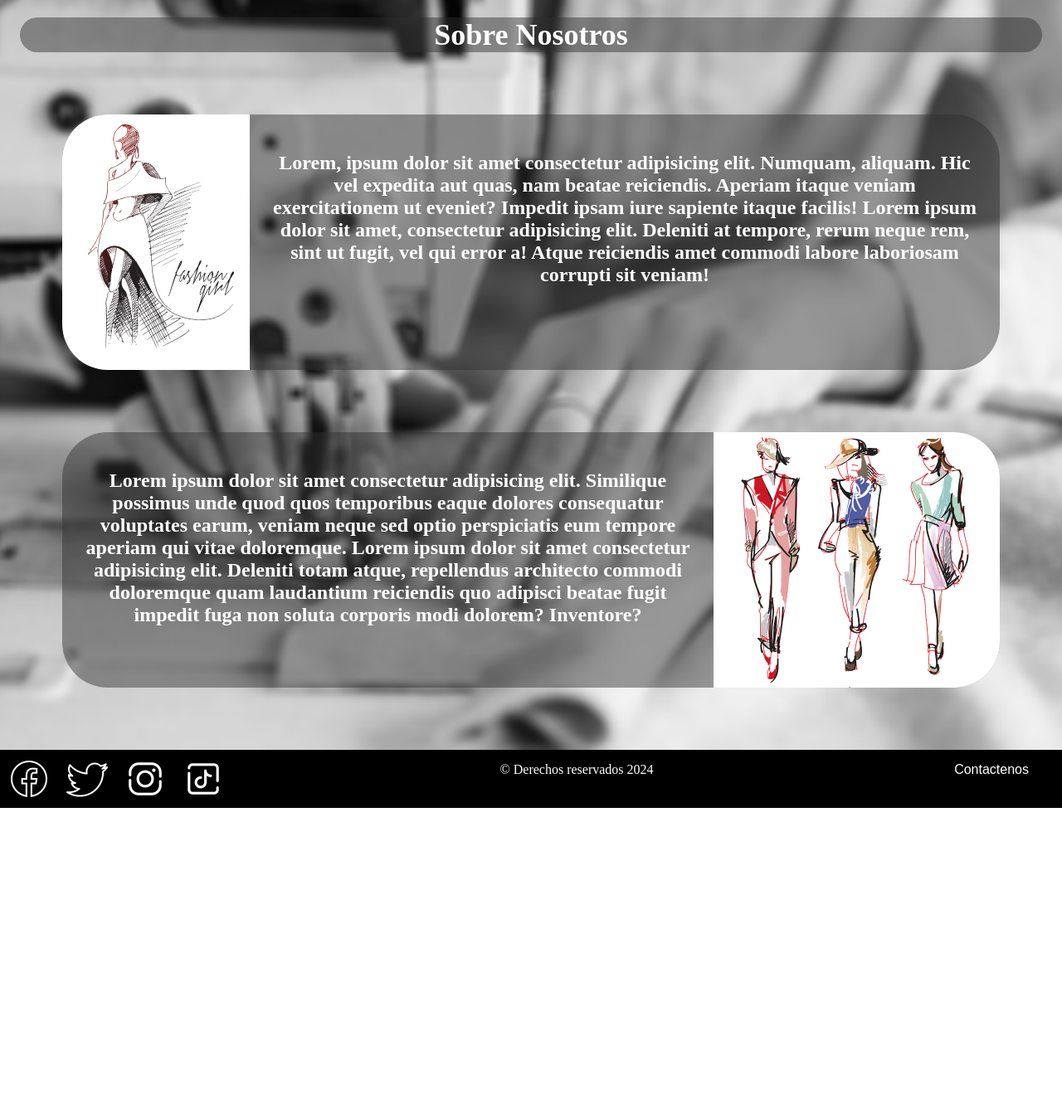
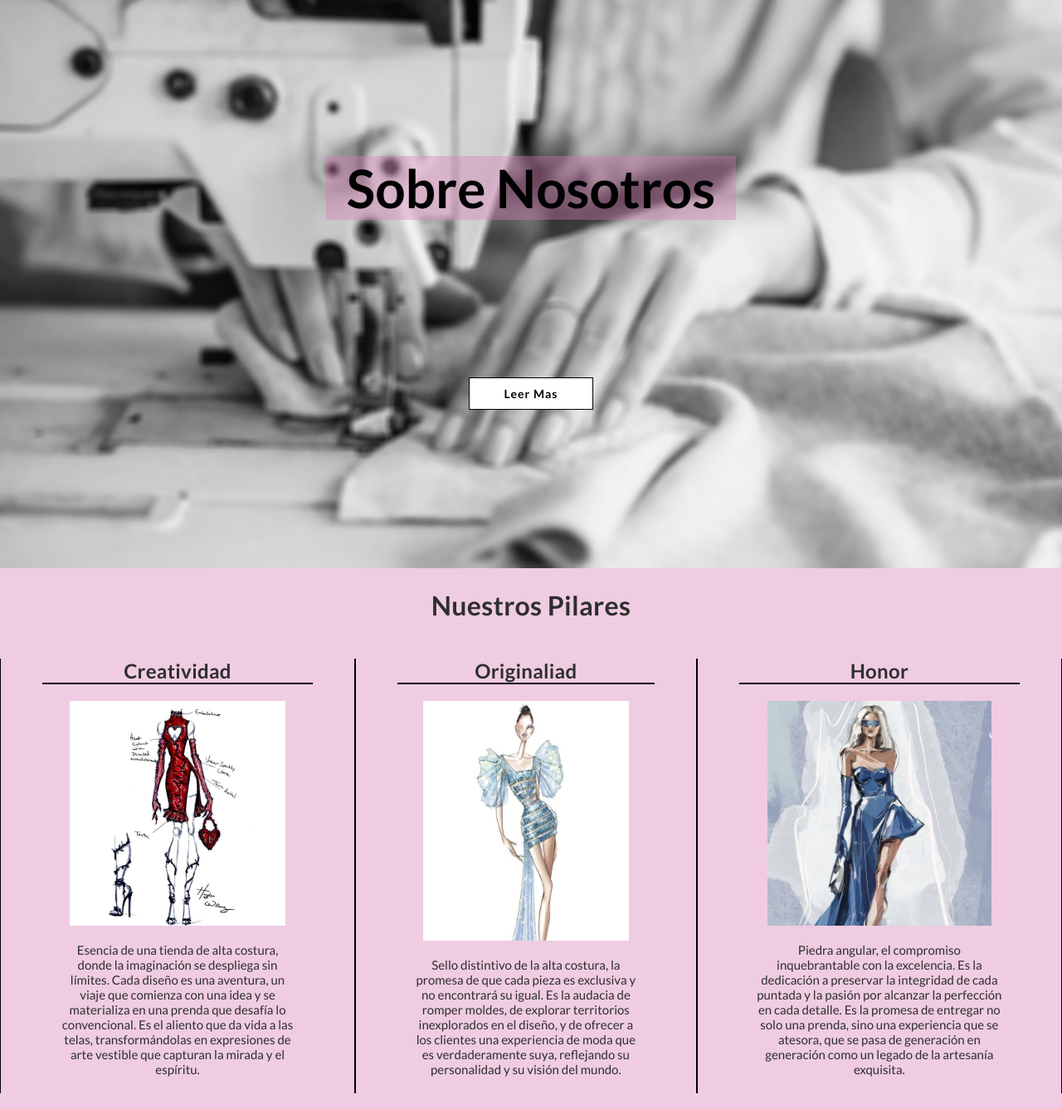
Before and after one commit to andresperozo/Modrah_Strore_CoderHouse, a website: page pages/sobrenosotros.html in a window 1280 px wide. Shown: the part 143-1480 px from the top of the page at 83% size. Before the commit the page ends 1117 px from the top, so only its background shows below. Drawn offline with Linux system fonts and the light colour scheme; a web font is replaced by a local one.

Commit message:
Actualizacion en Sobre Nosotros

```diff
--- a/pages/sobrenosotros.html
+++ b/pages/sobrenosotros.html
@@ -43,31 +43,47 @@
             </div>
         </nav>
     </header>
-    <main >
+    <main>
         <section class="fondo">
             <h2>
                 Sobre Nosotros
             </h2>
-            <div class="articulos">
-                <article>
-                    <img src="../assets/img/sobrenosotros/img1.png" alt="">
-                    <p>Lorem, ipsum dolor sit amet consectetur adipisicing elit. Numquam, aliquam. Hic vel expedita aut
-                        quas, nam beatae reiciendis. Aperiam itaque veniam exercitationem ut eveniet? Impedit ipsam iure
-                        sapiente itaque facilis! Lorem ipsum dolor sit amet, consectetur adipisicing elit. Deleniti at
-                        tempore, rerum neque rem, sint ut fugit, vel qui error a! Atque reiciendis amet commodi labore
-                        laboriosam corrupti sit veniam!</p>
-                </article>
-                <article>
-
-                    <p>Lorem ipsum dolor sit amet consectetur adipisicing elit. Similique possimus unde quod quos
-                        temporibus eaque dolores consequatur voluptates earum, veniam neque sed optio perspiciatis eum
-                        tempore aperiam qui vitae doloremque. Lorem ipsum dolor sit amet consectetur adipisicing elit.
-                        Deleniti totam atque, repellendus architecto commodi doloremque quam laudantium reiciendis quo
-                        adipisci beatae fugit impedit fuga non soluta corporis modi dolorem? Inventore?</p>
-                    <img src="../assets/img/sobrenosotros/img2.png" alt="">
-                </article>
+            <button>Leer Mas</button>
+        </section>
+        <section>
+            <h3 class="nuestrosPilares">Nuestros Pilares</h3>
+            <div class="snPilares">
+                <div>
+                    <h4>
+                        Creatividad
+                    </h4>
+                    <img src="../assets/img/sobrenosotros/creatividad.jpg" alt="">
+                    <p>Esencia de una tienda de alta costura, donde la imaginación se despliega sin límites. Cada diseño es una aventura, un viaje que comienza con una idea y se materializa en una prenda que desafía lo convencional. Es el aliento que da vida a las telas, transformándolas en expresiones de arte vestible que capturan la mirada y el espíritu.</p>
+                </div>
+                <div>
+                    <h4>
+                        Originaliad
+                    </h4>
+                    <img src="../assets/img/sobrenosotros/originalidad.jpg" alt="">
+                    <p>Sello distintivo de la alta costura, la promesa de que cada pieza es exclusiva y no encontrará su igual. Es la audacia de romper moldes, de explorar territorios inexplorados en el diseño, y de ofrecer a los clientes una experiencia de moda que es verdaderamente suya, reflejando su personalidad y su visión del mundo.</p>
+                </div>
+                <div>
+                    <h4>
+                        Honor
+                    </h4>
+                    <img src="../assets/img/sobrenosotros/honor.jpg" alt="">
+                    <p>Piedra angular, el compromiso inquebrantable con la excelencia. Es la dedicación a preservar la integridad de cada puntada y la pasión por alcanzar la perfección en cada detalle. Es la promesa de entregar no solo una prenda, sino una experiencia que se atesora, que se pasa de generación en generación como un legado de la artesanía exquisita.</p>
+                </div>
             </div>
         </section>
+        <section class="snSeccion2">
+            <div>
+                <h4>Nuestra Historia</h4>
+                <p><br>Elegancia Hecha a Medida<br><br>En el París de los sueños, Modrah nació como un suspiro de seda. <strong>Eveline Dufresne</strong>, visionaria y modista, tejió un legado de belleza eterna. Vestidos que desafiaban la gravedad, desfiles mágicos y un arte que trascendía el tiempo. Modrah: donde la alta costura se convirtió en un rito sagrado.</p>
+            </div>
+            <img src="../assets/img/sobrenosotros/history.jpg" alt="">
+        </section>
+
     </main>
     <footer>
         <section>
--- a/scss/styles.scss
+++ b/scss/styles.scss
@@ -281,17 +281,21 @@ nav {
 		}
 	}
 }
+
 footer {
 	width: 100%;
 	background-color: $background-color_2;
+
 	section {
 		display: flex;
 		flex-direction: row;
 		justify-content: space-between;
+
 		span {
 			color: $color_1;
 			margin-top: 15px;
 		}
+
 		div {
 			display: flex;
 			flex-wrap: wrap;
@@ -301,6 +305,7 @@ footer {
 		}
 	}
 }
+
 .contactenos {
 	margin: 15px 40px;
 	text-decoration: none;
@@ -310,6 +315,7 @@ footer {
 	font-size: 16px;
 	font-weight: 400;
 }
+
 .colecciones {
 	h2 {
 		text-align: center;
@@ -319,10 +325,12 @@ footer {
 		font-weight: 800;
 		font-size: 36px;
 	}
-	.secSummer{
+
+	.secSummer {
 		display: grid;
 		grid-template-columns: repeat(2, 1fr);
-		article{
+
+		article {
 			display: flex;
 			flex-direction: column;
 			align-items: center;
@@ -331,7 +339,7 @@ footer {
 			gap: 20px;
 			justify-content: space-evenly;
 
-			h3{
+			h3 {
 				color: rgb(46, 46, 46);
 				font-size: 3rem;
 				text-align: center;
@@ -344,7 +352,8 @@ footer {
 				font-weight: 700;
 				font-style: normal;
 			}
-			p{
+
+			p {
 				font-family: "Lato", sans-serif;
 				font-weight: 400;
 				font-style: normal;
@@ -359,7 +368,8 @@ footer {
 				padding-inline: 100px;
 
 			}
-			button{
+
+			button {
 				font-family: "Lato", sans-serif;
 				font-weight: 400;
 				font-style: normal;
@@ -378,27 +388,32 @@ footer {
 				padding-top: 20px;
 				padding-right: 14px;
 				padding-bottom: 20px;
-				&:hover{
+
+				&:hover {
 					transition: 0.5s;
 					background-color: black;
 					color: white;
 				}
 			}
-			img{
+
+			img {
 				object-fit: contain;
 				height: 50%;
 			}
 		}
-		img{
+
+		img {
 			height: 100%;
 			width: 100%;
 			object-fit: cover;
 		}
 	}
-	.secNight{
+
+	.secNight {
 		display: grid;
 		grid-template-columns: repeat(2, 1fr);
-		article{
+
+		article {
 			display: flex;
 			flex-direction: column;
 			align-items: center;
@@ -407,7 +422,7 @@ footer {
 			gap: 20px;
 			justify-content: space-evenly;
 
-			h3{
+			h3 {
 				color: white;
 				font-size: 3rem;
 				text-align: center;
@@ -420,7 +435,8 @@ footer {
 				font-weight: 700;
 				font-style: normal;
 			}
-			p{
+
+			p {
 				font-family: "Lato", sans-serif;
 				font-weight: 400;
 				font-style: normal;
@@ -436,7 +452,8 @@ footer {
 				color: white;
 
 			}
-			button{
+
+			button {
 				font-family: "Lato", sans-serif;
 				font-weight: 400;
 				font-style: normal;
@@ -455,27 +472,32 @@ footer {
 				padding-top: 20px;
 				padding-right: 14px;
 				padding-bottom: 20px;
-				&:hover{
+
+				&:hover {
 					transition: 0.5s;
 					background-color: black;
 					color: white;
 				}
 			}
-			img{
+
+			img {
 				object-fit: contain;
 				height: 50%;
 			}
 		}
-		img{
+
+		img {
 			height: 100%;
 			width: 100%;
 			object-fit: cover;
 		}
 	}
-	.secOcean{
+
+	.secOcean {
 		display: grid;
 		grid-template-columns: repeat(2, 1fr);
-		article{
+
+		article {
 			display: flex;
 			flex-direction: column;
 			align-items: center;
@@ -484,7 +506,7 @@ footer {
 			gap: 20px;
 			justify-content: space-evenly;
 
-			h3{
+			h3 {
 				color: black;
 				font-size: 3rem;
 				text-align: center;
@@ -497,7 +519,8 @@ footer {
 				font-weight: 700;
 				font-style: normal;
 			}
-			p{
+
+			p {
 				font-family: "Lato", sans-serif;
 				font-weight: 400;
 				font-style: normal;
@@ -513,7 +536,8 @@ footer {
 				color: black;
 
 			}
-			button{
+
+			button {
 				font-family: "Lato", sans-serif;
 				font-weight: 400;
 				font-style: normal;
@@ -532,18 +556,21 @@ footer {
 				padding-top: 20px;
 				padding-right: 14px;
 				padding-bottom: 20px;
-				&:hover{
+
+				&:hover {
 					transition: 0.5s;
 					background-color: black;
 					color: white;
 				}
 			}
-			img{
+
+			img {
 				object-fit: contain;
 				height: 50%;
 			}
 		}
-		img{
+
+		img {
 			height: 100%;
 			width: 100%;
 			object-fit: cover;
@@ -631,6 +658,11 @@ footer {
 }
 
 .fondo {
+	display: flex;
+	flex-direction: column;
+	justify-content: space-evenly;
+	align-items: center;
+	height: 86vh;
 	overflow: auto;
 	background-size: cover;
 	background-position: center center;
@@ -638,41 +670,133 @@ footer {
 	background-image: url(../assets/img/sobrenosotros/background.png);
 
 	h2 {
-		background-color: $background-color_8;
-		border-radius: 55px;
-		color: $color_1;
-		margin: 1.5rem;
+		background-color: rgba(215, 125, 181, 0.388);
+		color: black;
+		padding: 0 25px 0 25px;
 		text-align: center;
-		font-family: "Italiana";
+		font-family: "Lato", sans-serif;
 		font-style: normal;
-		font-weight: 800;
-		font-size: 36px;
+		font-weight: 700;
+		font-size: 4rem;
+	}
+
+	button {
+		font-family: "Lato", sans-serif;
+		font-weight: 400;
+		font-style: normal;
+		color: black;
+		background-color: white;
+		border-width: 1px;
+		border-style: solid;
+		cursor: pointer;
+		transition: 0.5s;
+		font-size: 14px;
+		text-align: center;
+		font-weight: 700;
+		letter-spacing: 1px;
+		width: 150px;
+		padding-top: 10px;
+		padding-bottom: 10px;
+
+		&:hover {
+			transition: 0.5s;
+			background-color: black;
+			color: white;
+		}
 	}
 }
 
-.articulos {
-	article {
+.nuestrosPilares {
+	text-align: center;
+	background-color: rgba(215, 125, 181, 0.388);
+	color: #2e2e2e;
+	font-size: 2rem;
+	letter-spacing: 0.3px;
+	font-family: "Lato", sans-serif;
+	font-weight: 700;
+	padding: 25px;
+}
+
+.snPilares {
+	background-color: rgba(215, 125, 181, 0.388);
+	width: 100%;
+	display: flex;
+	flex-direction: row;
+	justify-content: space-evenly;
+	padding-bottom: 25px;
+	text-align: center;
+
+	div {
+
+		border-style: solid;
+		border-width: 0px 1px 0px 1px;
+		border-color: #000000;
+		transition: background 0.3s, border 0.3s, border-radius 0.3s, box-shadow 0.3s;
 		display: flex;
-		flex-direction: row;
-		color: $color_1;
-		background-color: $background-color_8;
-		margin: 75px;
-		border-radius: 55px;
-		overflow: hidden;
+		flex-direction: column;
+		justify-content: start;
+		align-items: center;
+		margin-top: 20px;
+		margin-bottom: 20px;
+		padding: 0 50px 0 50px;
+
+		h4 {
+			color: #2e2e2e;
+			font-size: 1.5rem;
+			letter-spacing: 0.3px;
+			font-family: "Lato", sans-serif;
+			font-weight: 700;
+			border-bottom: 2px solid black;
+			margin-bottom: 20px;
+			align-self: normal;
+		}
 
 		img {
-			object-fit: cover;
+			width: 80%;
+			height: 80%;
 		}
 
 		p {
-			margin: 25px;
-			text-align: center;
-			padding-top: 20px;
-			font-family: $font-family_2;
-			font-style: normal;
-			font-weight: 600;
+			margin: 20px;
+			color: #2e2e2e;
+			font-size: 15px;
+			font-family: "Lato", sans-serif;
+			font-weight: 400;
+		}
+	}
+}
+
+.snSeccion2 {
+	display: grid;
+	grid-template-columns: repeat(2, 1fr);
+	align-items: center;
+	background-color: rgba(195, 84, 152, 0.477);
+
+	div {
+		text-align: center;
+		padding: 50px;
+		margin: 50px;
+
+		h4 {
+			color: #2e2e2e;
+			font-size: 56px;
+			font-family: "Lato", sans-serif;
+			font-weight: 700;
+		}
+
+		p {
+			color: #2e2e2e;
 			font-size: 24px;
+			font-family: "Lato", sans-serif;
+			font-weight: 400;
 		}
+	}
+
+	img {
+		width: 100%;
+		height: 100%;
+		object-fit: cover;
+
 	}
 }
 
@@ -723,24 +847,27 @@ footer {
 			margin-inline: 20px;
 		}
 	}
-	.colecciones{
+
+	.colecciones {
 		.secSummer {
-			article{
-				p{
+			article {
+				p {
 					padding: 0;
 				}
 			}
 		}
-		.secNight{
-			article{
-				p{
+
+		.secNight {
+			article {
+				p {
 					padding: 0;
 				}
 			}
 		}
-		.secOcean{
-			article{
-				p{
+
+		.secOcean {
+			article {
+				p {
 					padding: 0;
 				}
 			}
@@ -825,29 +952,44 @@ footer {
 	.destacadosmain {
 		gap: 20px;
 	}
-	.colecciones{
-		.secSummer{
-			article{
+
+	.colecciones {
+		.secSummer {
+			article {
 				padding: 15px;
-				h3{
+
+				h3 {
 					font-size: 2.25rem;
 				}
 			}
 		}
-		.secNight{
-			article{
+
+		.secNight {
+			article {
 				padding: 15px;
-				h3{
+
+				h3 {
 					font-size: 2.25rem;
 				}
 			}
 		}
-		.secOcean{
-			article{
+
+		.secOcean {
+			article {
 				padding: 15px;
-				h3{
+
+				h3 {
 					font-size: 2.25rem;
 				}
+			}
+		}
+	}
+	.snPilares{
+		flex-direction: column;
+		div{
+			img{
+				width: 50%;
+				height: 50%;
 			}
 		}
 	}
@@ -972,26 +1114,33 @@ footer {
 			padding-top: 10px;
 		}
 	}
-	.fondo{
-		h2{
-			font-size: 28px;
+
+	.fondo {
+		h2 {
+			font-size: 48px;
 		}
 	}
+
 	.articulos {
 		article {
 			flex-wrap: wrap;
 			flex-direction: column;
 			margin: 40px;
+
 			p {
 				font-size: 17px;
 			}
 		}
 	}
-	.colecciones{
-		h2{
+
+	.colecciones {
+		h2 {
 			background-color: black;
 			color: white;
 		}
+	}
+	.snSeccion2{
+		grid-template-columns: repeat(1, 1fr);
 	}
 }
 
@@ -1007,28 +1156,46 @@ footer {
 			overflow: hidden;
 		}
 	}
+
 	.articulos {
 		article {
 			margin: 20px;
 		}
 	}
-	.fondo{
-		h2{
-			font-size: 24px;
+
+	.fondo {
+		h2 {
+			font-size: 2rem;
 		}
 	}
-	.colecciones{
-		.secSummer{
+
+	.colecciones {
+		.secSummer {
 			display: flex;
 			flex-wrap: wrap;
 		}
-		.secNight{
+
+		.secNight {
 			display: flex;
 			flex-wrap: wrap-reverse;
 		}
-		.secOcean{
+
+		.secOcean {
 			display: flex;
 			flex-wrap: wrap;
 		}
 	}
+	.snPilares{
+		div{
+			img{
+				width: 80%;
+				height: 80%;
+			}
+		}
+	}
+	.snSeccion2{
+		div{
+			margin: 0;
+		}
+	}
 }
```
Also changed, not shown: assets/img/sobrenosotros/creatividad.jpg (added), assets/img/sobrenosotros/history.jpg (added), assets/img/sobrenosotros/honor.jpg (added), assets/img/sobrenosotros/img1.png (deleted), assets/img/sobrenosotros/img2.png (deleted), assets/img/sobrenosotros/originalidad.jpg (added), css/styles.css.
